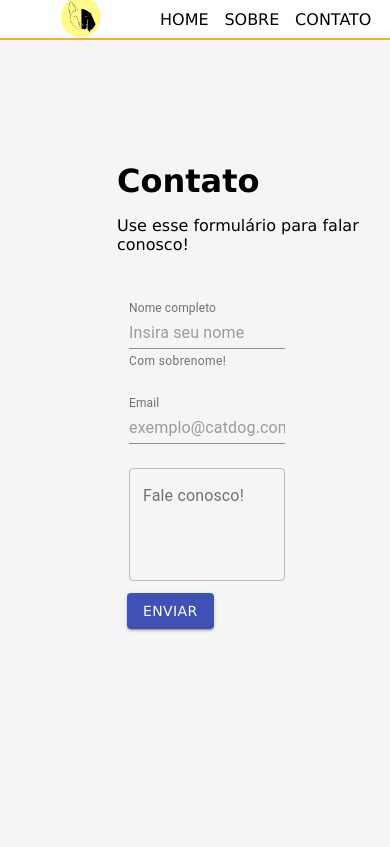
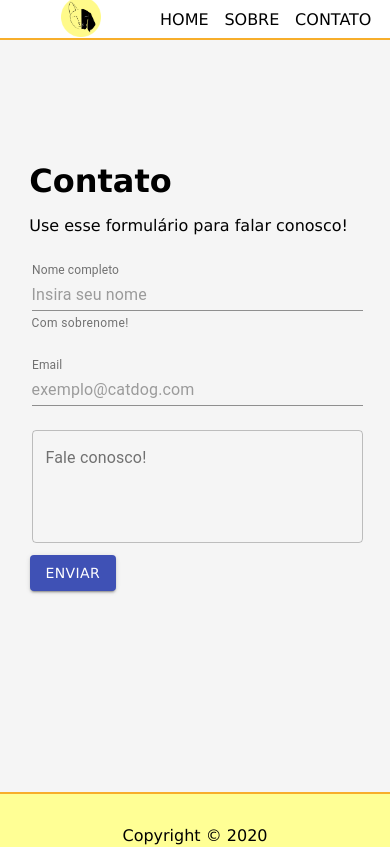
Before and after one commit to athenasaran/PI-GRUPO4, a React (Create React App) app in the folder catdog/: page /contato in a window 390 px wide. Shown: the top 847 px of the page. Built offline with nearby package versions, Linux system fonts and the light colour scheme.

Commit message:
Mudanças no css de contato +responsividade

```diff
--- a/catdog/src/pages/Contato/Contato.css
+++ b/catdog/src/pages/Contato/Contato.css
@@ -1,11 +1,11 @@
 .contato {
-    margin: 14vh 0 33vh 0;
+    margin-top: 14vh;
+    height: 74.7vh;
 }
 
-
 #titulo {
-    margin-left: 30%;
-    margin-bottom: 35px;
+    margin-left: 30.5%;
+    margin-bottom: 5px;
 }
 
 #titulo h1{
@@ -18,10 +18,41 @@
 }
 
 #erros {
-    font-size: 0.7em;
+    margin-left: 30.5%;
+    margin-right: 29%;
+    font-size: 0.8em;
+    z-index: 10;
+}
+
+#erros p{
+    text-align: left;
+    margin: 0px 0px 5px 0px;
+    padding-top: 2px;
+    padding-bottom: 2px;
     background-color: rgba(255, 0, 0, 0.5);
-    z-index: 10;
-    text-align: center;
+}
+
+.footer{
+    position: relative;
+    bottom: 0px;
+}
+
+@media(max-width: 699px){
+    #erros{
+        margin-left: 7.5%;
+        margin-right: 5%;
+    }
 
 
+    #form-de-contato{
+        margin-right: 10%;
+        margin-left: 5%;
+    }
+
+
+    #titulo {
+        margin-left: 7.5%;
+        margin-bottom: 5px;
+        margin-top: 0px;
+    }
 }
--- a/catdog/src/pages/Contato/Contato.jsx
+++ b/catdog/src/pages/Contato/Contato.jsx
@@ -23,7 +23,7 @@ const Contato = () => {
         let email = document.getElementById('email');
         let texto = document.getElementById('contato-texto');
 
-        if (nome.value.length > 4){
+        if (nome.value.length > 2){
             var rNome = true;
         };
 
@@ -31,7 +31,7 @@ const Contato = () => {
             var rEmail = true;
         };
 
-        if (texto.value.length > 9){
+        if (texto.value.length != " "){
             var rTexto = true;
         };
 
@@ -48,13 +48,13 @@ const Contato = () => {
             document.getElementById('erros').innerHTML= ""
 
             if(! rNome){
-                document.getElementById('erros').innerHTML+= "<ul><li>Campo <strong>Nome</Strong> deve ter no mínimo 5 letras"
+                document.querySelector('#erros').innerHTML+= "<p>Campo <strong>Nome</Strong> deve ter no mínimo 2 letras </p>"
             }
             if(! rEmail){
-                document.getElementById('erros').innerHTML+= "<ul><li>Campo <strong>Email</Strong> inválido"
+                document.querySelector('#erros').innerHTML+= "<p>Campo <strong>Email</Strong> inválido </p>"
             }
             if(! rTexto){
-                document.getElementById('erros').innerHTML+= "<ul><li>Campo <strong>Texto</Strong> deve ter no mínimo 10 letras"
+                document.querySelector('#erros').innerHTML+= "<p>Campo <strong>Texto</Strong> deve ter no mínimo 10 letras </p>"
             }
         };
 
@@ -65,14 +65,14 @@ const Contato = () => {
     return (
         <div onLoad={tContato}>
 
-            <Header />
+            <Header id="header"/>
 
                         <div className="contato">
                             <div id="titulo">
                                 <h1>Contato</h1>
                                 <p>Use esse formulário para falar conosco!</p>
                             </div>
-                            <div id="erros">
+                            <div  id="erros">
 
                             </div>
                             <div id="form-de-contato">
@@ -95,7 +95,6 @@ const Contato = () => {
                                 style={{ margin: 12}}
                                 placeholder="exemplo@catdog.com"
                                 fullWidth
-                                color="secondary"
                                 margin="normal"
                                 InputLabelProps={{
                                     shrink: true,
@@ -121,7 +120,7 @@ const Contato = () => {
                     </div>
 
 
-            <Footer />
+            <Footer className="footer"/>
         </div>
     );
 };
```
Also changed, not shown: 1 other file (tests, documents, lock files or other folders).
